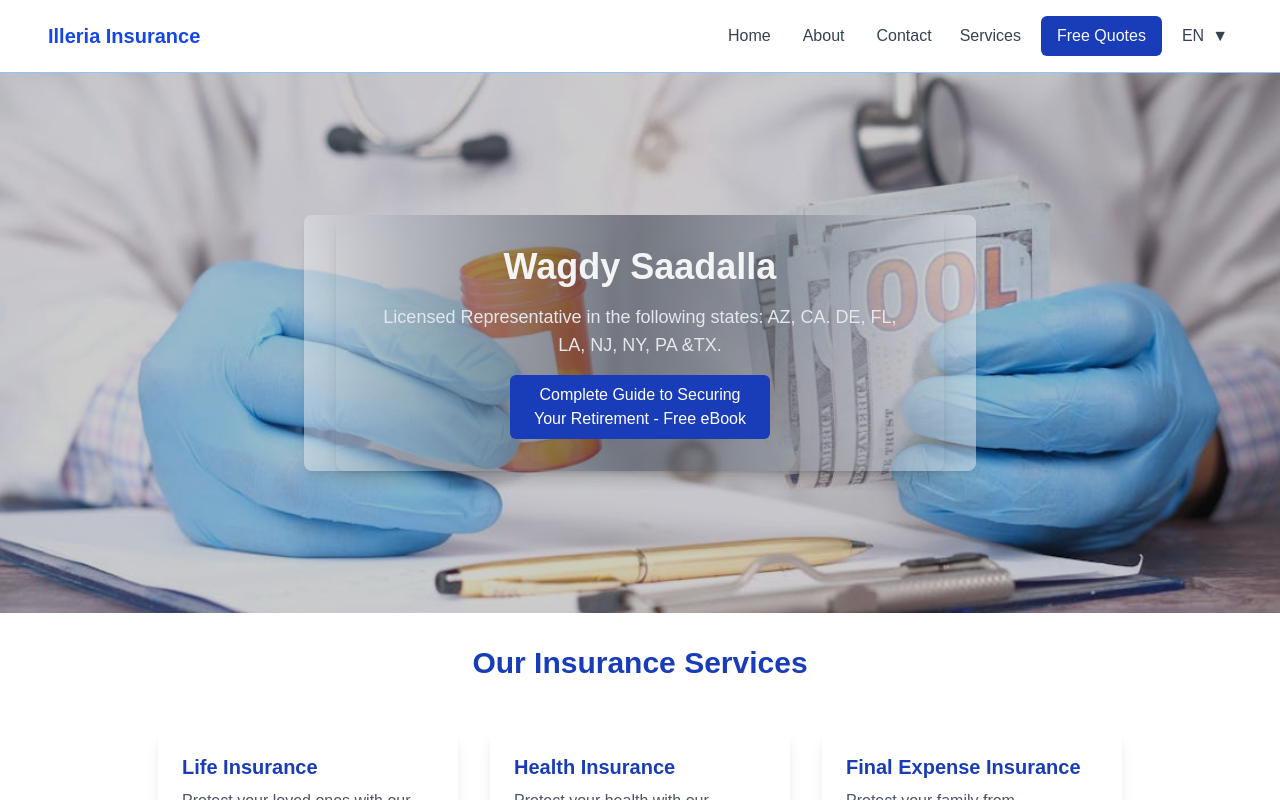
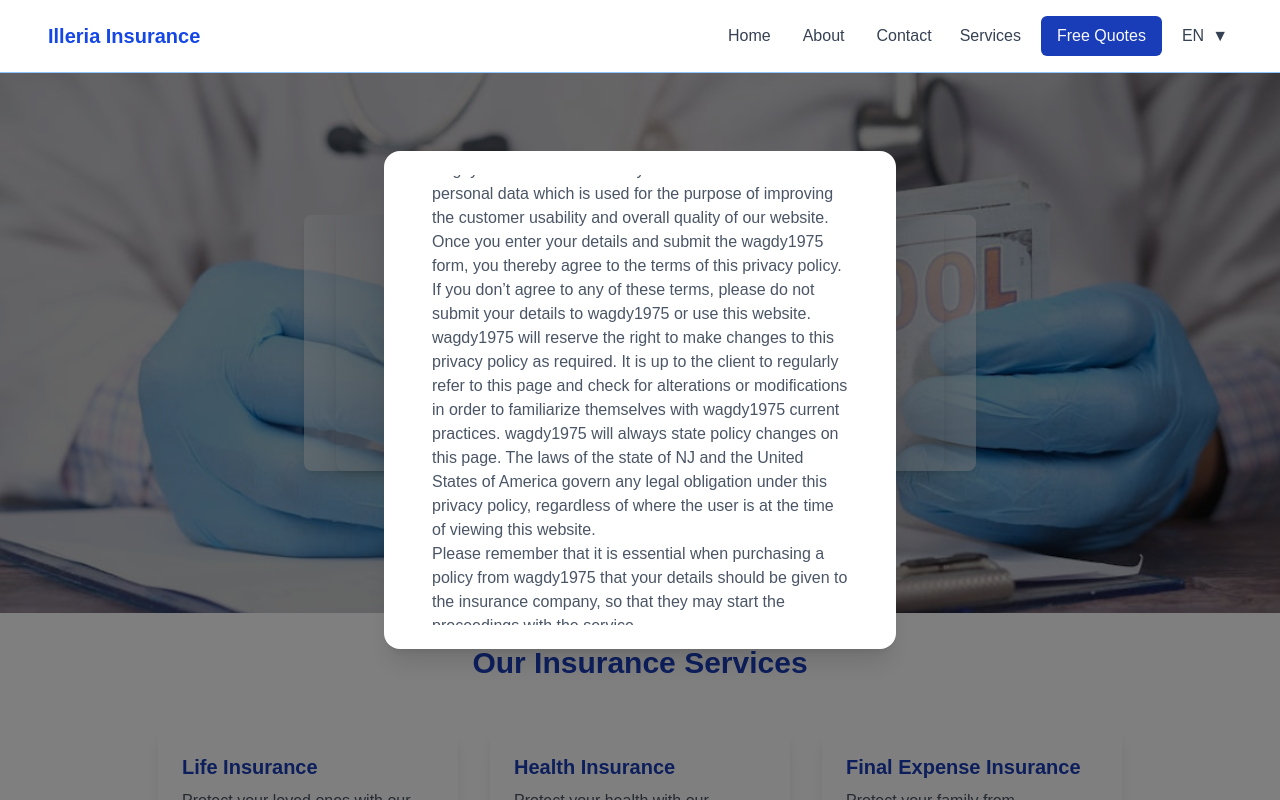
Before and after one commit to Felobateer/Illeria_Insurance, a Next.js app: page / in a window 1280 px wide. Both pictures are taken after a click on the link "Privacy Policy". Shown: the top 800 px of the page. Built offline with nearby package versions, Linux system fonts and the light colour scheme.

Commit message:
add modals

```diff
--- a/app/components/footer.js
+++ b/app/components/footer.js
@@ -1,15 +1,53 @@
+'use client'
 import styles from "../styles";
+import ContactForm from "./contact-form";
+import DropdownMenu from "./dropdown-menu";
+import CustomModal from "./modal";
+import { useState } from "react";
 
 
 export default function Footer() {
+    const [showContact, setShowContact] = useState(false);
+    const [showPolicy, setShowPolicy] = useState(false);
+
+
     return (
         <footer className={styles.footer.container}>
         <div className={styles.footer.content}>
             <p className={styles.footer.text}>copyright © 2025 Wagdy Saadalla (David). All rights reserved.</p>
             <div className={styles.footer.socialIcons}>
                 <a href="#" className={styles.footer.icon}>Member Login</a>
-                <a href="#" className={styles.footer.icon}>Privacy Policy</a>
-                <a href="#" className={styles.footer.icon}>Contact</a>
+                <a href="#" className={styles.footer.icon} onClick={() => setShowPolicy(!showPolicy)}>Privacy Policy</a>
+                <button href="#" onClick={() => setShowContact(!showContact)} className={styles.footer.icon}>Contact</button>
+                <CustomModal isOpen={showContact} onClose={() => setShowContact(false)}>
+                    <ContactForm />
+                </CustomModal>
+                <CustomModal isOpen={showPolicy} onClose={() => setShowPolicy(false)}>
+                    <div className={styles.footer.policyContent}>
+                        <h2 className={styles.footer.title}>Privacy Policy</h2>
+                        <p className={styles.footer.description}>
+                        wagdy1975 is determined to protect the information that you provide. When you volunteer your information, it is stored on a secure server which is only accessed by a select group of wagdy1975 employees.
+                        <br />
+                        This information is used solely for assessing customer requirements for insurance purposes, updating existing policies, or to apply requisite information to an application.
+                        <br />
+                        wagdy1975 will also inactively collect non-identifiable personal data which is used for the purpose of improving the customer usability and overall quality of our website.
+                        <br />
+                        Once you enter your details and submit the wagdy1975 form, you thereby agree to the terms of this privacy policy. If you don’t agree to any of these terms, please do not submit your details to wagdy1975 or use this website.
+                        <br />
+                        wagdy1975 will reserve the right to make changes to this privacy policy as required. It is up to the client to regularly refer to this page and check for alterations or modifications in order to familiarize themselves with wagdy1975 current practices. wagdy1975 will always state policy changes on this page. The laws of the state of NJ and the United States of America govern any legal obligation under this privacy policy, regardless of where the user is at the time of viewing this website.
+                        <br />
+                        Please remember that it is essential when purchasing a policy from wagdy1975 that your details should be given to the insurance company, so that they may start the proceedings with the service.
+                        <br />
+                        It is possible that wagdy1975 will use third party services when completing your order or for the purpose of validating your application. This is solely in order to provide you with this service and is essential to your application.
+                        <br />
+                        These third parties are prohibited by law from sharing your personal information or using it to promote or market their own business.
+                        <a href="https://www.inwebsitebuilder.com/directory" className={styles.aboutme.highlight}> Web Directory</a>,
+                        <a href="https://www.inwebsitebuilder.com/florida/directory" className={styles.aboutme.highlight}> New Directory</a>,
+                        <a href="https://www.inwebsitebuilder.com/website/directory" className={styles.aboutme.highlight}> Website Design Directory</a>
+                        </p>
+                        <button onClick={() => setShowPolicy(false)} className={styles.footer.button}>Close</button>
+                    </div>
+                </CustomModal>
             </div>
         </div>
         </footer>
--- /dev/null
+++ b/app/components/modal.js
@@ -0,0 +1,52 @@
+'use client'
+
+import { useGSAP } from '@gsap/react'
+import gsap from 'gsap'
+import { useRef, useEffect } from 'react'
+import styles from '../styles'
+
+export default function CustomModal({ isOpen, onClose, children }) {
+  const modalRef = useRef()
+  const backdropRef = useRef()
+
+  useGSAP(() => {
+    if (isOpen) {
+      gsap.fromTo(
+        modalRef.current,
+        { scale: 0.9, opacity: 0 },
+        { scale: 1, opacity: 1, duration: 0.3 }
+      )
+      gsap.fromTo(
+        backdropRef.current,
+        { opacity: 0 },
+        { opacity: 1, duration: 0.3 }
+      )
+    }
+  }, [isOpen])
+
+  useEffect(() => {
+    const closeOnEsc = (e) => {
+      if (e.key === 'Escape') onClose()
+    }
+    document.addEventListener('keydown', closeOnEsc)
+    return () => document.removeEventListener('keydown', closeOnEsc)
+  }, [onClose])
+
+  if (!isOpen) return null
+
+  return (
+    <div
+      ref={backdropRef}
+      className={styles.modal.backdrop}
+      onClick={onClose}
+    >
+      <div
+        ref={modalRef}
+        className={styles.modal.container}
+        onClick={(e) => e.stopPropagation()}
+      >
+        {children}
+      </div>
+    </div>
+  )
+}
--- a/app/styles.js
+++ b/app/styles.js
@@ -12,6 +12,10 @@ const styles = {
         text: 'text-gray-100 text-sm',
         socialIcons: 'flex flex-row space-x-4',
         icon: 'text-gray-100 hover:text-gray-400 transition duration-300 ease-in-out',
+        policyContent: 'p-6 h-[450px] flex flex-col justify-center overflow-y-auto',
+        title: 'text-3xl font-bold text-center text-blue-800 mb-8',
+        description: 'mt-4 text-md text-start text-gray-600',
+        button: "bg-blue-800 text-gray-50 px-4 py-2 rounded-md hover:bg-blue-700 transition duration-300 ease-in-out",
     },
     dropdown: {
         container: 'relative inline-block text-left',
@@ -102,6 +106,10 @@ const styles = {
         subcontainer: 'flex flex-col md:flex-row items-center justify-center space-x-4',
         content: 'flex flex-col items-start justify-start w-full max-w-2xl mx-auto text-left p-8 rounded-lg shadow-lg',
         description: 'mt-4 text-lg text-center text-gray-600',
+    },
+    modal: {
+        backdrop: "fixed inset-0 bg-black/50 flex items-center justify-center z-50 ",
+        container: "bg-white rounded-2xl shadow-xl p-6 w-full max-w-lg"
     }
   }
 
```
